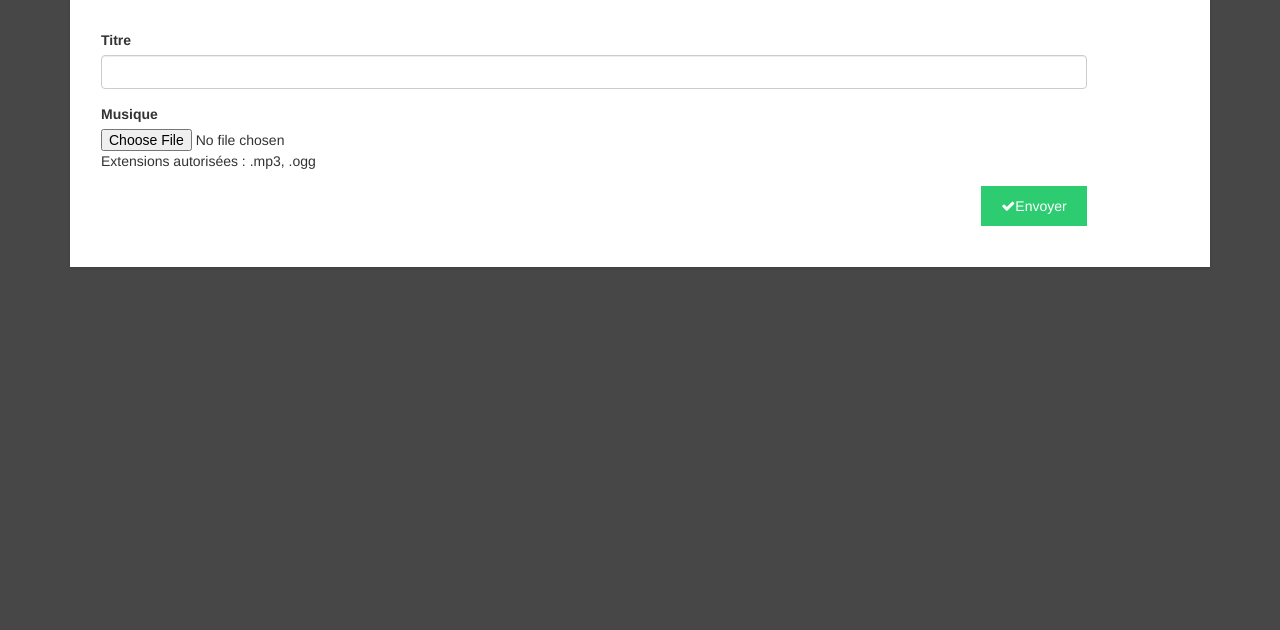
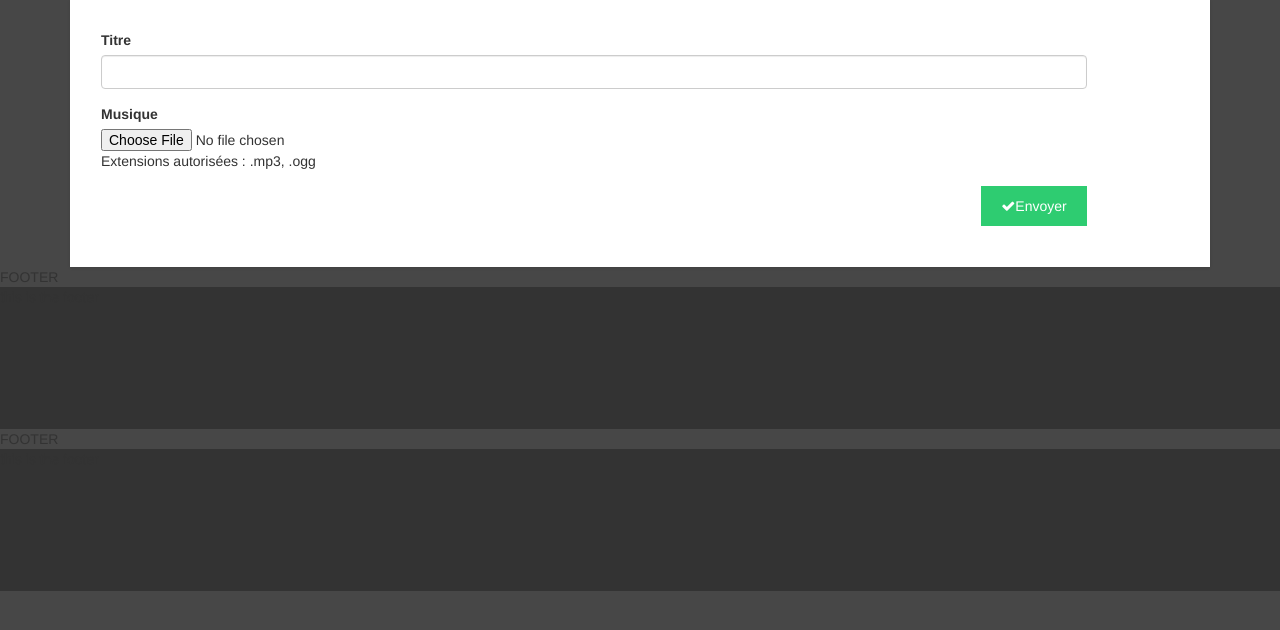
Before and after one commit to bastienrb/gitversionning, a PHP site: page /add_music.php in a window 1280 px wide. Shown: the part 153-783 px from the top of the page. Run offline with PHP 8.4, Linux system fonts and the light colour scheme.

Commit message:
Add some footer

```diff
--- a/view/_footer.php
+++ b/view/_footer.php
@@ -4,6 +4,8 @@
 	<script src="view/js/libs/midway.min.js"></script>
 
 	<script src="view/js/main.js"></script>
+
+	<footer>FOOTER</footer>
 
 	<?php if(basename($_SERVER['PHP_SELF']) == 'dashboard.php'){ ?>
 	<audio preload></audio>
@@ -35,5 +37,15 @@
 	</script>
 	<?php } ?>
 
+<footer class="site-footer">
+
+	<class="csqc">this is the footer </class="csqc">
+
+</footer>
+
+
+
 </body>
+
+
 </html>
--- a/view/css/main.css
+++ b/view/css/main.css
@@ -283,6 +283,20 @@ p.account a {
 	background-color: #2ecc71;
 }
 
+.site-footer, .page-wrap:after {
+  /* .push must be the same height as footer */
+	height: 142px;
+}
+.site-footer {
+  background: #333;
+}
+
+.text {
+	color: white;
+}
+
+
+
 .image:before {
 	-moz-transition: opacity 0.2s ease-in-out;
 	-webkit-transition: opacity 0.2s ease-in-out;
```
